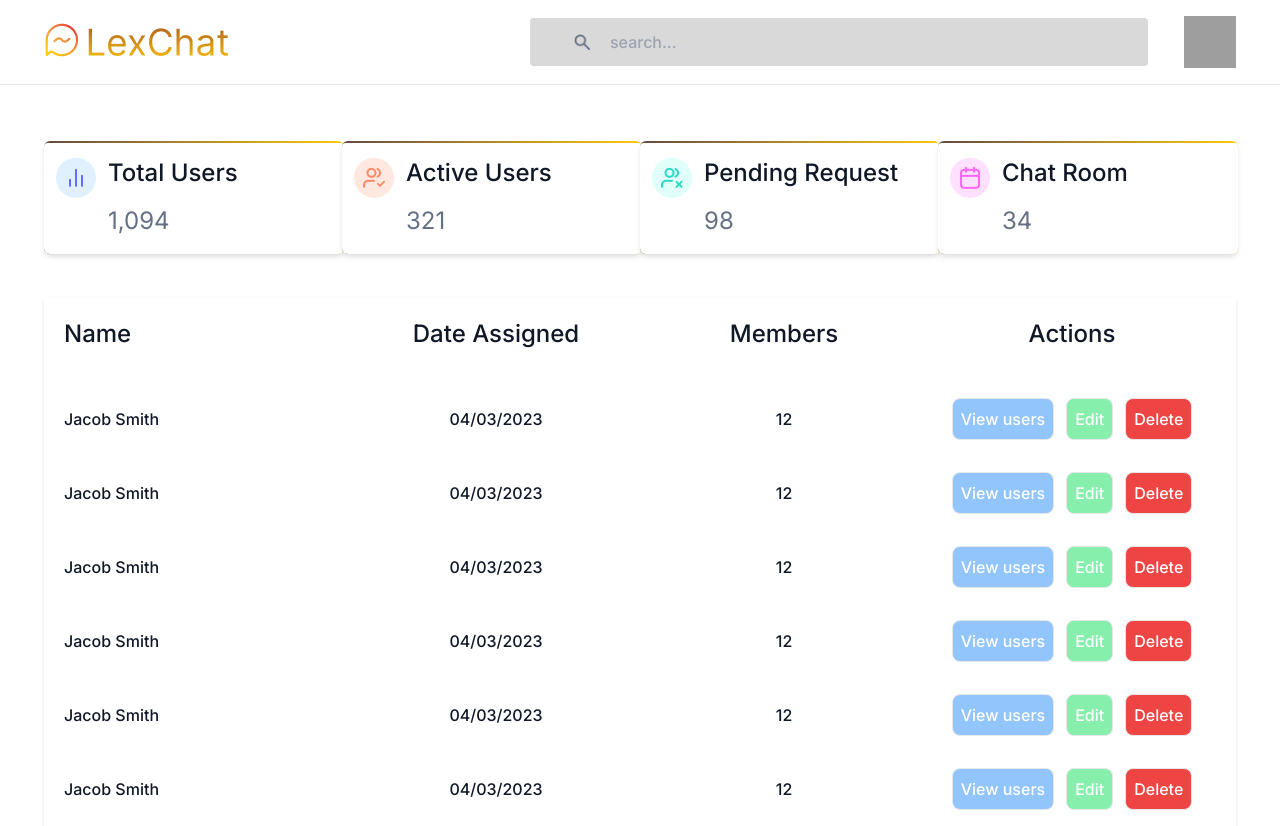
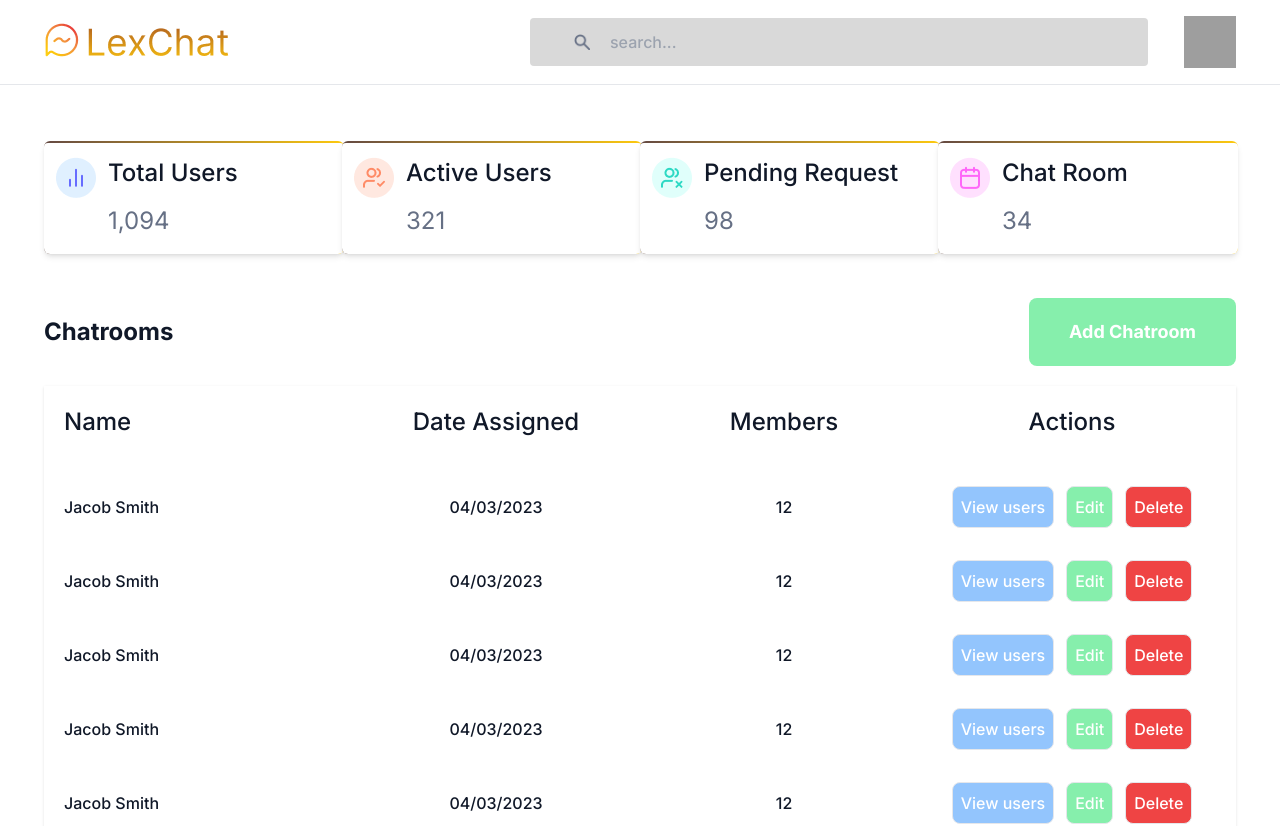
Before and after one commit to AmaliTech-Training-Academy/LetXChat, a React (Vite) app: page /admin in a window 1280 px wide. Shown: the top 826 px of the page. Built offline with nearby package versions, Linux system fonts and the light colour scheme; grey boxes are pictures that could not be loaded.

Commit message:
feature: create add chatroom button

```diff
--- a/src/app/store.js
+++ b/src/app/store.js
@@ -0,0 +1,2 @@
+import { configureStore } from "@reduxjs/toolkit"
+import {} from ""
--- a/src/components/admin/Chatrooms.jsx
+++ b/src/components/admin/Chatrooms.jsx
@@ -5,7 +5,12 @@ import Chatroom from "./Chatroom";
 function Chatrooms({currentUsers}) {
 
   return (
-    <div className="w-full mt-11 p-5 shadow">
+    <div className="mt-11">
+      <div className="mb-5 flex justify-between items-center font-bold text-[#101828]">
+        <span className="text-2xl">Chatrooms</span>
+        <button className="px-10 py-5 bg-green-300 rounded-lg text-white text-lg">Add Chatroom</button>
+      </div>
+      <div className="w-full p-5 shadow">
         <ChatroomHeader />
           {
             currentUsers.map(ele => {
@@ -15,6 +20,7 @@ function Chatrooms({currentUsers}) {
             })
           }
       </div>
+    </div>
   );
 }
 
--- /dev/null
+++ b/src/components/admin/modals/AddChatroomModal.jsx
@@ -0,0 +1,9 @@
+import React from 'react'
+
+function AddChatroomModal() {
+  return (
+    <div>AddChatroomModal</div>
+  )
+}
+
+export default AddChatroomModal
```
Also changed, not shown: src/feature/adminSlice.js (added). Lines whose indentation alone changed are shown as unchanged.
